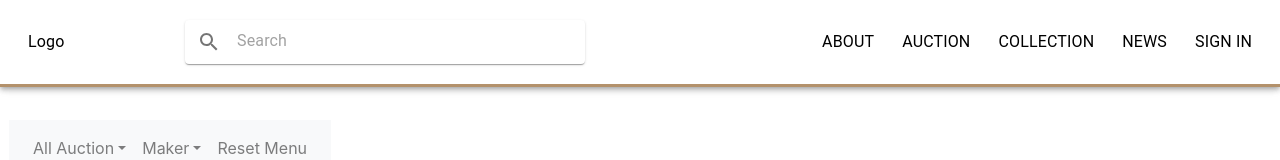
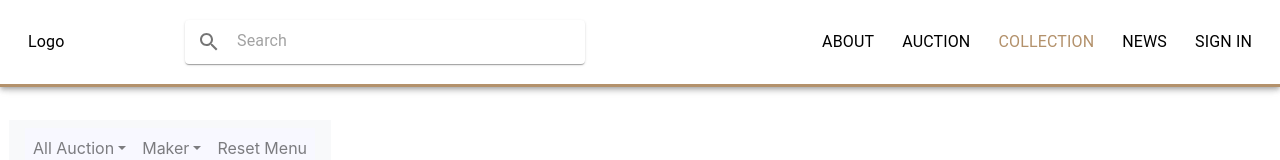
Before and after one commit to RishovCN/carAuction, a React (Create React App) app: page /collections in a window 1280 px wide. Shown: the top 160 px of the page. Built offline with nearby package versions, Linux system fonts and the light colour scheme; data requests are answered from the project's data file.

Commit message:
commit10

```diff
--- a/src/App.jsx
+++ b/src/App.jsx
@@ -3,9 +3,10 @@ import React, { Fragment } from 'react';
 import { BrowserRouter } from 'react-router-dom';
 import { Route, Routes } from 'react-router';
 
-//in app imports
+//Css imports
 import './App.css';
 
+//pages and component Imports
 import Header from './Components/Header';
 import SignIn from './Pages/SignIn';
 import SignUp from './Pages/SignUp';
--- a/src/Components/Header.jsx
+++ b/src/Components/Header.jsx
@@ -1,6 +1,7 @@
+//React imports
 import React from 'react';
-import { useState, useEffect} from 'react';
-import { Link } from 'react-router-dom';
+import { useState, useEffect } from 'react';
+import { NavLink } from 'react-router-dom';
 
 //Material Ui imports
 import Paper from '@mui/material/Paper';
@@ -10,18 +11,20 @@ import SearchIcon from '@mui/icons-material/Search';
 import { AppBar, Toolbar, Typography } from '@mui/material';
 
 const Header = () => {
+	let [ display, setDisplay ] = useState('none');
+	let user;
 
-	let [display,setDisplay]=useState('none')
-	 let user;
+	let activeClassName = "active";
 
-
-
-
-	useEffect(() => {
-	user = sessionStorage.getItem("user");
-	if(user == "admin@gmail.com") { setDisplay('block')}
-	}, [user])
-
+	useEffect(
+		() => {
+			user = sessionStorage.getItem('user');
+			if (user === 'admin@gmail.com') {
+				setDisplay('block');
+			}
+		},
+		[ user ]
+	);
 
 	// const links = [
 	// 	{ name: 'ABOUT', path: '/about' },
@@ -50,26 +53,37 @@ const Header = () => {
 					<Typography sx={{ p: '2px 4px', align: 'right', color: 'black' }}>ABOUT</Typography>
 					<Typography sx={{ p: '2px 4px', align: 'right', color: 'black' }}>AUCTION</Typography>
 					<Typography sx={{ p: '2px 4px', align: 'right', color: 'black' }}>
-						<Link style={{ textDecoration: 'none', color: '#b3916b' }} to="/Collections">
+						<NavLink
+							className={({ isActive }) => (isActive ? activeClassName : undefined)}
+							// style={{ textDecoration: 'none', color: '#b3916b' }}
+							to="/Collections"
+						>
 							COLLECTION
-						</Link>
+						</NavLink>
 					</Typography>
 					<Typography sx={{ p: '2px 4px', align: 'right', color: 'black' }}>NEWS</Typography>
 
 					{/* <Typography sx = { isAdmin? {display:'block', p: '2px 4px', align: 'right', color: 'black' }:{display:'none', p: '2px 4px', align: 'right', color: 'black' }}> */}
-					<Typography sx = {{display:`${display}`, p: '2px 4px', align: 'right', color: 'black' }}>
-						<Link style={{ textDecoration: 'none', color: '#b3916b' }} to="/submitVehical">
+					<Typography sx={{ display: `${display}`, p: '2px 4px', align: 'right', color: 'black' }}>
+						<NavLink
+							className={({ isActive }) => (isActive ? activeClassName : undefined)}
+							// style={{ textDecoration: 'none', color: '#b3916b' }}
+							to="/submitVehical"
+						>
 							SUBMIT VEHICAL
-						</Link>
+						</NavLink>
 					</Typography>
 					<Typography sx={{ p: '2px 4px', align: 'right', color: 'black' }}>
-						<Link style={{ textDecoration: 'none', color: '#b3916b' }} to="/">
+						<NavLink
+							className={({ isActive }) => (isActive ? activeClassName : undefined)}
+							// style={{ textDecoration: 'none', color: '#b3916b' }}
+							to="/"
+						>
 							SIGN IN
-						</Link>
+						</NavLink>
 					</Typography>
 
-
-				 	{/* {links.map((link,index)=> <Typography className={isActive === link.name ? 'active' : ''}  onClick={()=> setActive(link.name)} sx={{ p: '2px 4px', align: 'right', color: 'black' }}>
+					{/* {NavLinks.map((NavLink,index)=> <Typography className={isActive === NavLink.name ? 'active' : ''}  onClick={()=> setActive(link.name)} sx={{ p: '2px 4px', align: 'right', color: 'black' }}>
 
 					 <Link  style={{ textDecoration: 'none', color: '#b3916b' }} to={link.path}>
 							{link.name}
--- a/src/Components/ProtectedRoute.jsx
+++ b/src/Components/ProtectedRoute.jsx
@@ -1,3 +1,4 @@
+//react imports
 import React from 'react';
 
 import { Navigate, Outlet } from 'react-router-dom';
--- a/src/Pages/Collections.jsx
+++ b/src/Pages/Collections.jsx
@@ -1,9 +1,13 @@
+//react imports
 import React, { useEffect, useState } from 'react';
+
+//Css imports
 import '../App.css';
 
-import Link from '@mui/material/Link';
+//MUI imports
+import Container from '@mui/material/Container';
 
-import Container from '@mui/material/Container';
+//Third Party library imports
 import axios from 'axios';
 
 const Collections = () => {
@@ -70,7 +74,6 @@ const Collections = () => {
 							<li className="nav-item dropdown">
 								<a
 									className="nav-link dropdown-toggle"
-									href="#"
 									id="navbarDropdownMenuLink"
 									data-toggle="dropdown"
 									aria-haspopup="true"
@@ -82,7 +85,7 @@ const Collections = () => {
 							<li className="nav-item dropdown">
 								<a
 									className="nav-link dropdown-toggle"
-									href="#"
+
 									id="navbarDropdownMenuLink"
 									data-toggle="dropdown"
 									aria-haspopup="true"
--- a/src/Pages/SignUp.jsx
+++ b/src/Pages/SignUp.jsx
@@ -1,9 +1,12 @@
-import React, { useState, useEffect } from 'react';
+//react imports
+import React, { useState} from 'react';
 
 import { useNavigate } from "react-router-dom";
 
+//third party imports
 import axios from 'axios';
 
+//MUI imports
 import Button from '@mui/material/Button';
 import TextField from '@mui/material/TextField';
 import Link from '@mui/material/Link';
--- a/src/index.css
+++ b/src/index.css
@@ -76,7 +76,8 @@ code {
 }
 
 .MuiToolbar-root nav a {
-  color: #000000 !important;
+  color: #000000;
+  text-decoration: none;
 }
 .MuiToolbar-root nav .active a {
   color: rgb(179, 145, 107) !important;
@@ -95,3 +96,12 @@ code {
 .car_collection {
   max-width: 100%;
 }
+
+.nav-link {
+  border: none;
+  background-color: ghostwhite;
+}
+
+.active{
+  color: #b3916b !important;
+}
```
Also changed, not shown: src/Pages/SignIn.jsx (+4 -3 lines).
